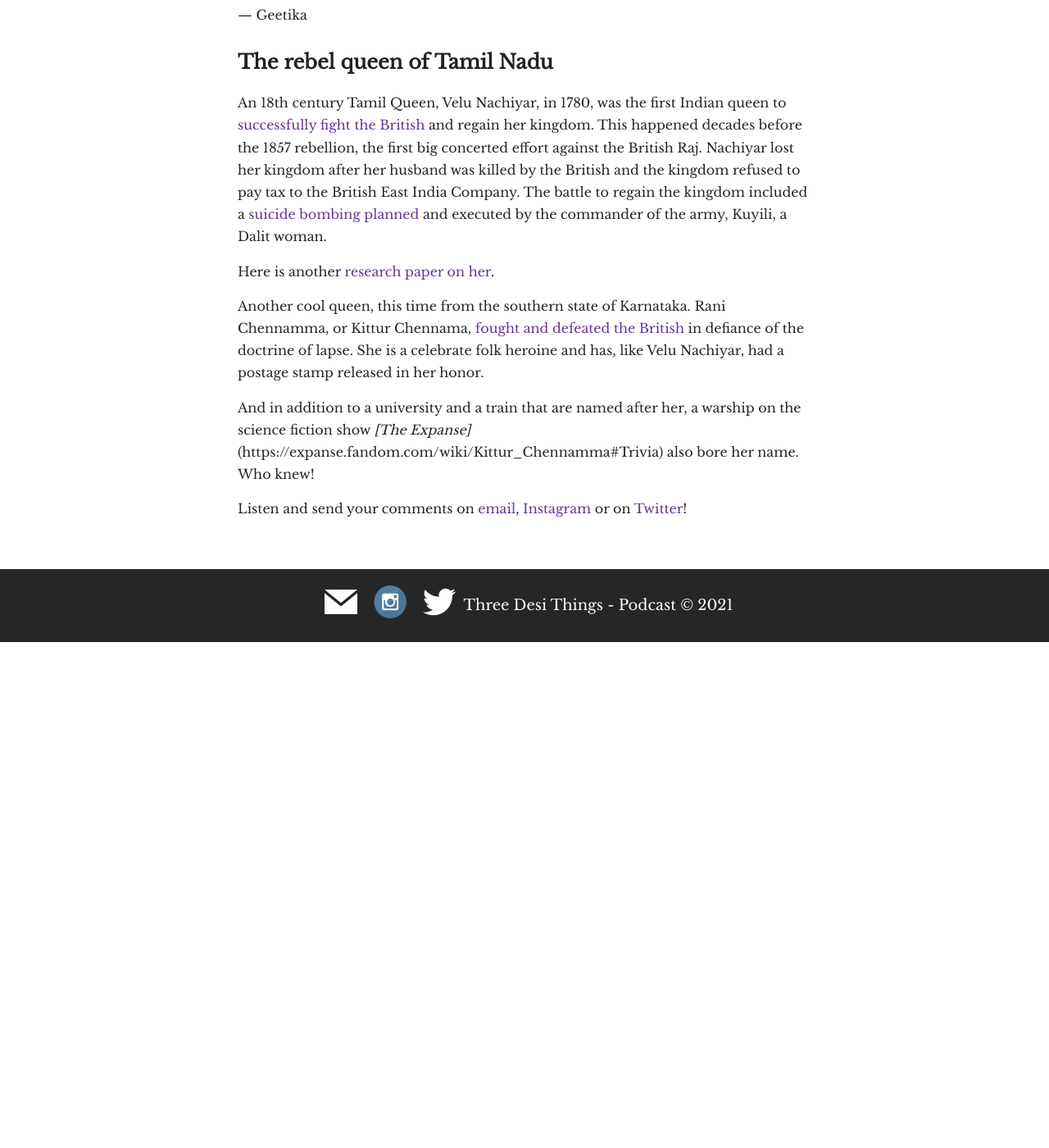
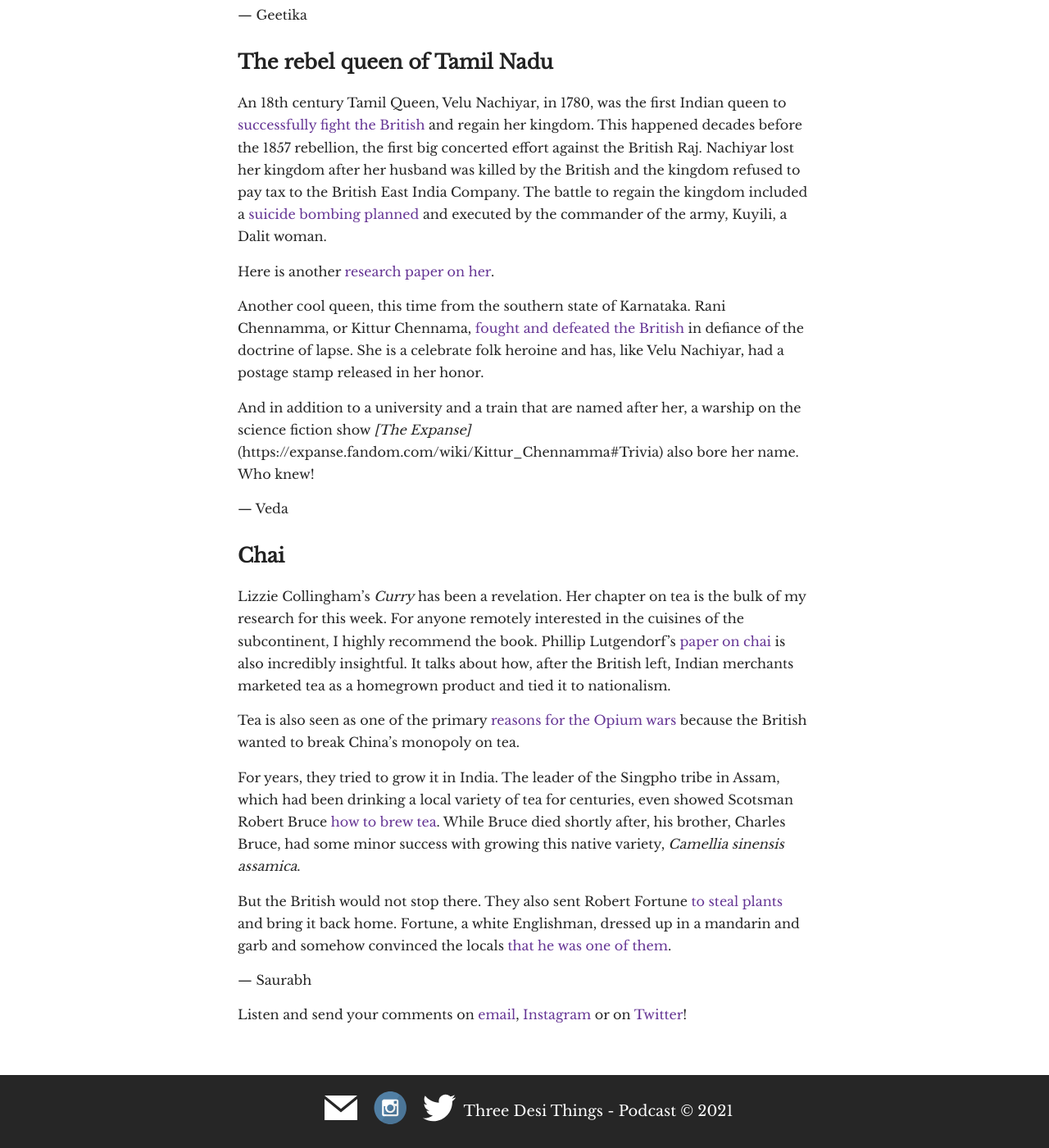
Before and after one commit to three-desi-things/three-desi-things.github.io, a Jekyll site: the page built from _posts/2021-01-14-3.markdown, in a window 1280 px wide and 1400 px high, scrolled down 1571 px. Shown: the whole window at 82% size. Built offline with Jekyll 4.4.1, drawn with Linux system fonts in a browser that asks for light colours; before the commit the page ends 2354 px from its top, so only the background shows below that.

Commit message:
updating #3 post

```diff
--- a/_posts/2021-01-14-3.markdown
+++ b/_posts/2021-01-14-3.markdown
@@ -45,5 +45,19 @@ Another cool queen, this time from the southern state of Karnataka. Rani Chennam
 
 And in addition to a university and a train that are named after her, a warship on the science fiction show _[The Expanse]_(https://expanse.fandom.com/wiki/Kittur_Chennamma#Trivia) also bore her name. Who knew!
 
+— Veda
+
+
+<h2 class="fact__hed">Chai</h2>
+
+Lizzie Collingham’s _Curry_ has been a revelation. Her chapter on tea is the bulk of my research for this week. For anyone remotely interested in the cuisines of the subcontinent, I highly recommend the book. Phillip Lutgendorf’s [paper on chai](https://journals.sagepub.com/doi/full/10.1177/0725513612456896) is also incredibly insightful. It talks about how, after the British left, Indian merchants marketed tea as a homegrown product and tied it to nationalism.
+
+Tea is also seen as one of the primary [reasons for the Opium wars](https://www.bbc.com/news/world-asia-india-36781368) because the British wanted to break China’s monopoly on tea.
+
+For years, they tried to grow it in India. The leader of the Singpho tribe in Assam, which had been drinking a local variety of tea for centuries, even showed Scotsman Robert Bruce [how to brew tea](https://lifestyle.livemint.com/food/drink/the-singpho-inheritance-111607624330106.html). While Bruce died shortly after, his brother, Charles Bruce, had some minor success with growing this native variety, _Camellia sinensis assamica_.
+
+But the British would not stop there. They also sent Robert Fortune [to steal plants]( https://www.scmp.com/magazines/post-magazine/long-reads/article/2095707/great-tea-robbery-how-british-stole-chinas) and bring it back home. Fortune, a white Englishman, dressed up in a mandarin and garb and somehow convinced the locals [that he was one of them](https://www.smithsonianmag.com/history/the-great-british-tea-heist-9866709/).
+
+— Saurabh
 
 Listen and send your comments on [email](mailto:threedesithings@gmail.com), [Instagram](https://instagram.com/threedesithings) or on [Twitter](https://twitter.com/threedesithings)!
```
